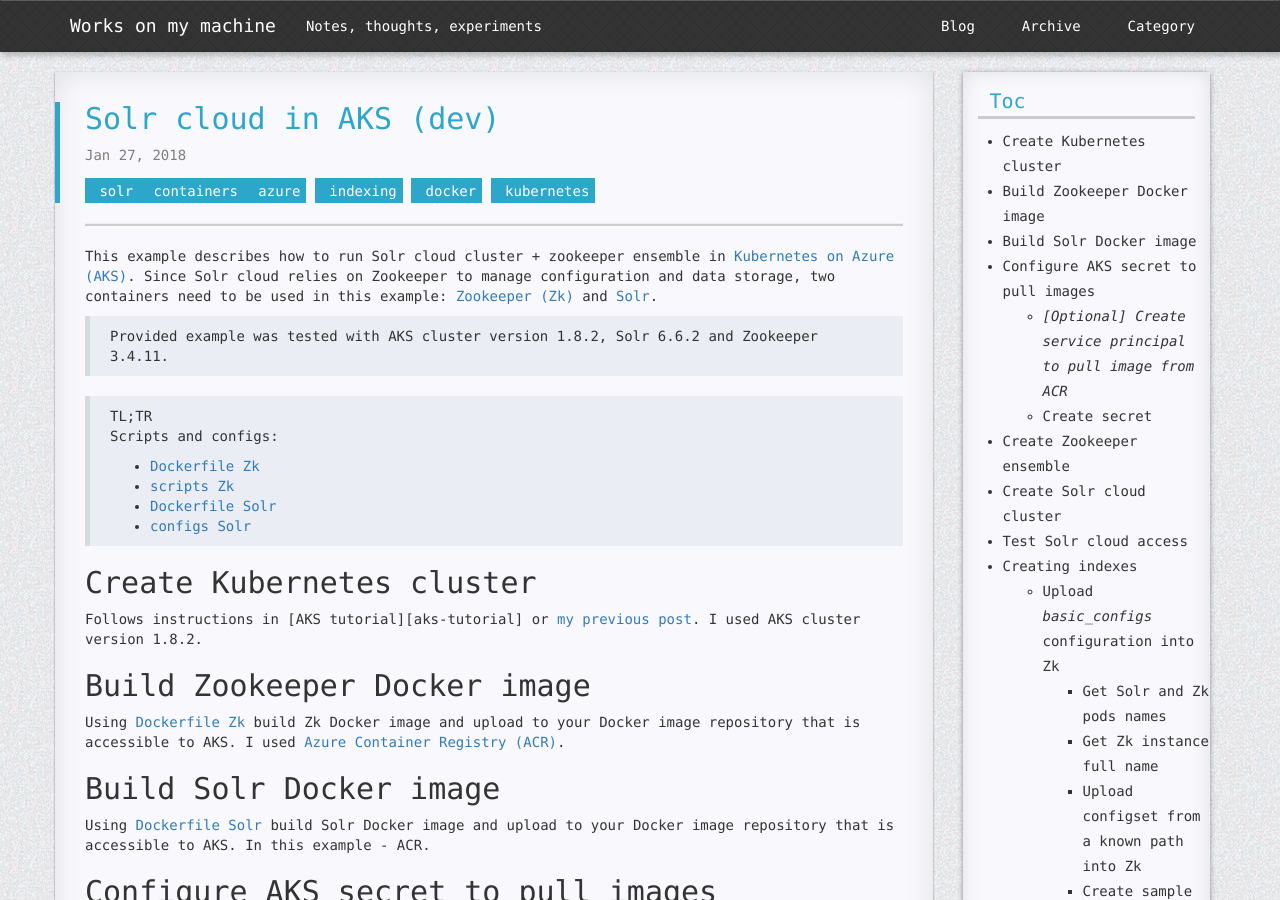
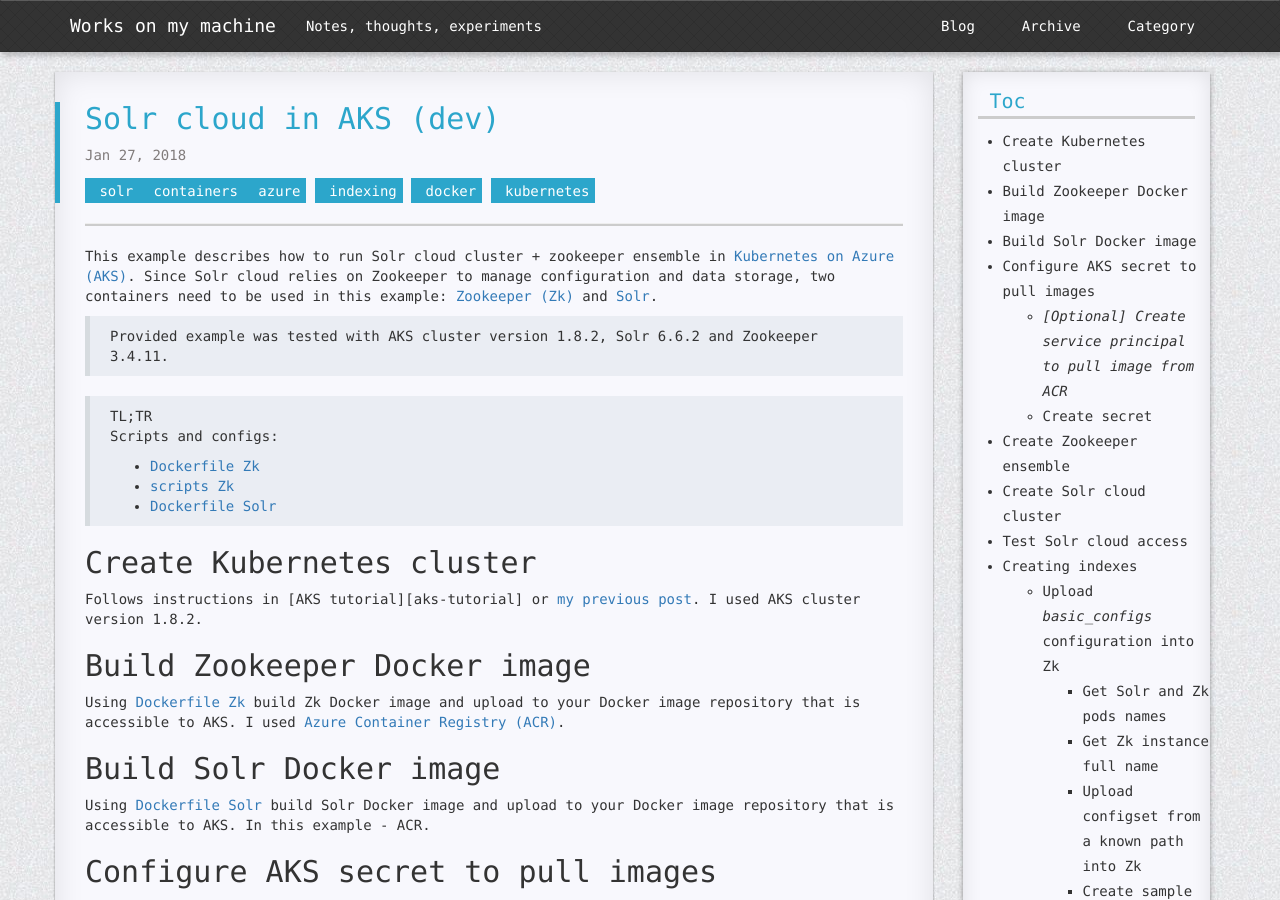
Before and after one commit to ivansharamok/blog, a Jekyll site: the page built from docs/_posts/2018-01-27-solrcloud-in-aks-dev.md, in a window 1280 px wide and 900 px high. Built offline with Jekyll 4.4.1, drawn with Linux system fonts in a browser that asks for light colours; nearby versions of some CDN libraries; comment, search, counter and statistics services are not loaded; a style sheet for code colours, icons or effects is not loaded.

Commit message:
removed reference to /configs dir

```diff
--- a/docs/_posts/2018-01-27-solrcloud-in-aks-dev.md
+++ b/docs/_posts/2018-01-27-solrcloud-in-aks-dev.md
@@ -17,7 +17,6 @@ Scripts and configs:
 * [Dockerfile Zk][dockerfile-zk]
 * [scripts Zk][scripts-zk]
 * [Dockerfile Solr][dockerfile-solr]
-* [configs Solr][configs-solr]
 
 ## Create Kubernetes cluster
 Follows instructions in [AKS tutorial][aks-tutorial] or [my previous post][solr-in-aks]. I used AKS cluster version 1.8.2.
@@ -165,4 +164,3 @@ kubectl exec <podName> -- sh -c 'echo $(hostname -d)'
 [dockerfile-zk]: {{ "/resources/media/2018-01-27-solrcloud-in-aks-dev/zk/Dockerfile" | relative_url }}
 [scripts-zk]: {{ "/resources/media/2018-01-27-solrcloud-in-aks-dev/zk" | prepend: site.github_blog_root }}
 [dockerfile-solr]: {{ "/resources/media/2018-01-27-solrcloud-in-aks-dev/solr/Dockerfile" | relative_url }}
-[configs-solr]: {{ "/resources/media/2018-01-27-solrcloud-in-aks-dev/solr/scripts" | prepend: site.github_blog_root }}
```
